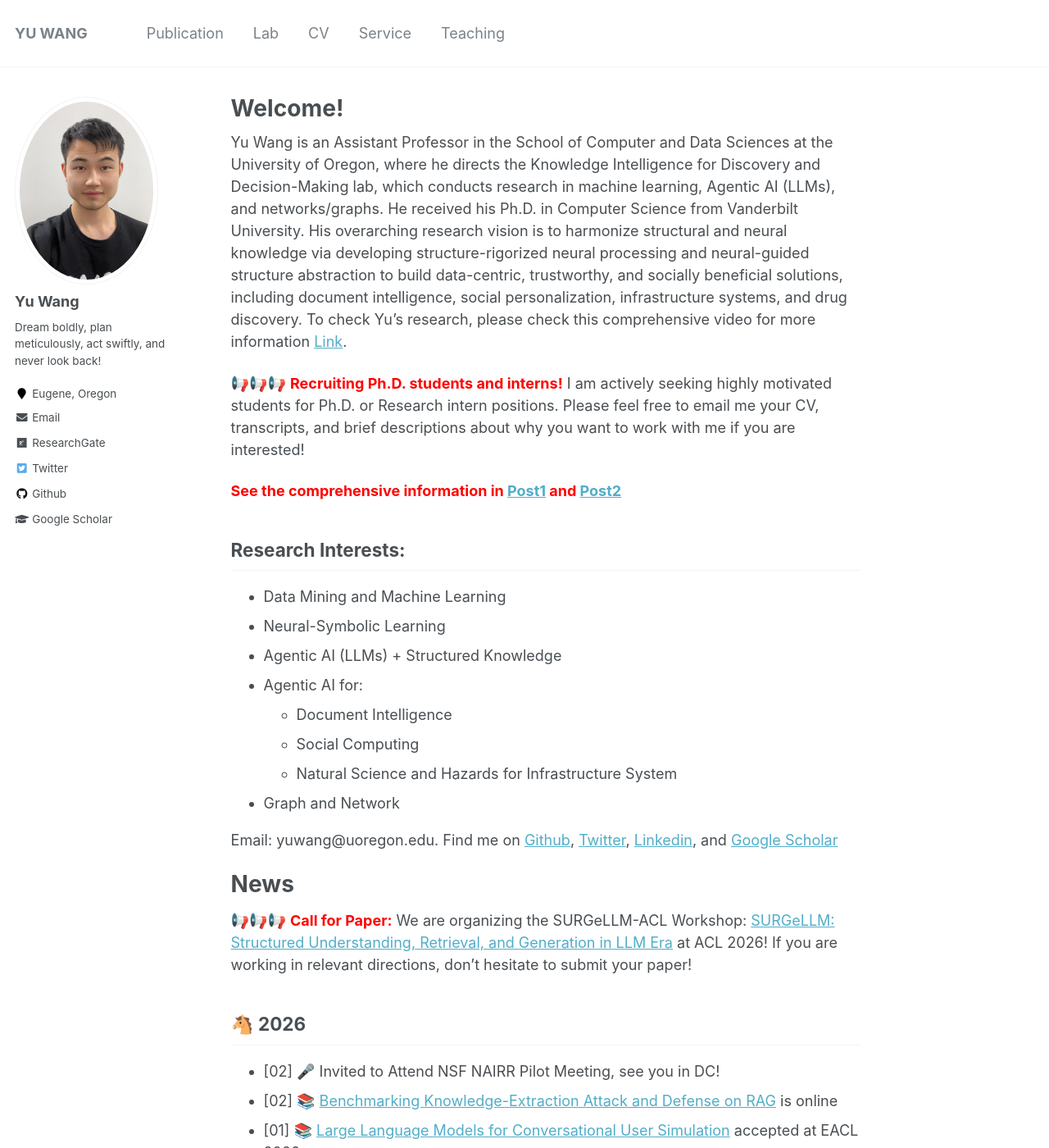
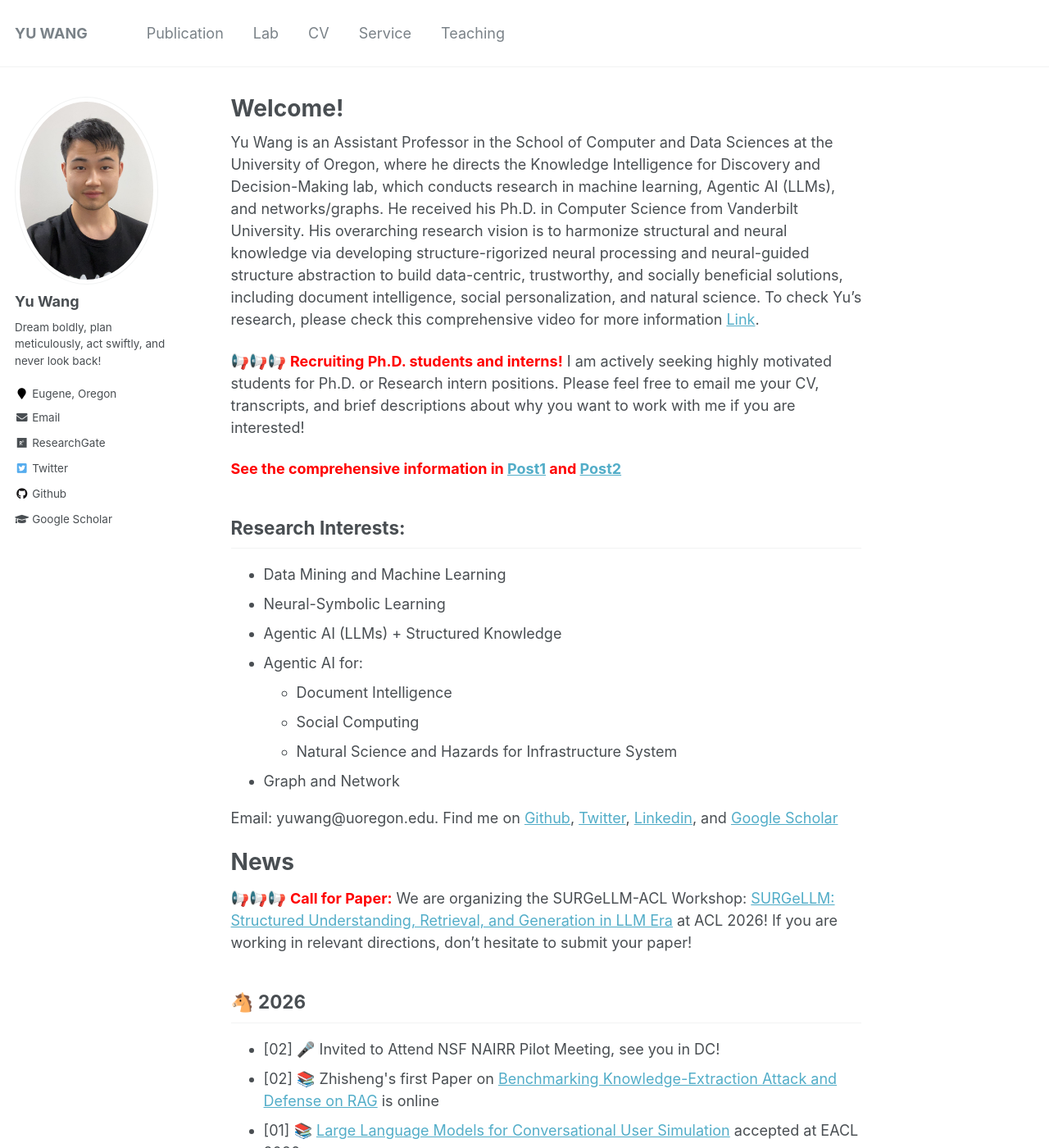
Before and after one commit to yuwang0103/yuwang0103.github.io, a Jekyll site: the page built from _pages/about.md, in a window 1280 px wide and 1400 px high. Shown: the whole window at 82% size. Built offline with Jekyll 4.4.1, drawn with Linux system fonts in a browser that asks for light colours; part of the change alters nothing that is shown; some of the changed text lies outside the part shown.

Commit message:
Update about page: refine bio and news item descriptions
Co-Authored-By: Claude Sonnet 4.6 <noreply@anthropic.com>

```diff
--- a/_pages/about.md
+++ b/_pages/about.md
@@ -9,7 +9,7 @@ redirect_from:
 ---
 
 
-Yu Wang is an Assistant Professor in the School of Computer and Data Sciences at the University of Oregon, where he directs the Knowledge Intelligence for Discovery and Decision-Making lab, which conducts research in machine learning, Agentic AI (LLMs), and networks/graphs. He received his Ph.D. in Computer Science from Vanderbilt University. His overarching research vision is to harmonize structural and neural knowledge via developing structure-rigorized neural processing and neural-guided structure abstraction to build data-centric, trustworthy, and socially beneficial solutions, including document intelligence, social personalization, infrastructure systems, and drug discovery. To check Yu's research, please check this comprehensive video for more information <a href='https://media.oregonstate.edu/media/t/1_qor5vsmj/232665543'>Link</a>.
+Yu Wang is an Assistant Professor in the School of Computer and Data Sciences at the University of Oregon, where he directs the Knowledge Intelligence for Discovery and Decision-Making lab, which conducts research in machine learning, Agentic AI (LLMs), and networks/graphs. He received his Ph.D. in Computer Science from Vanderbilt University. His overarching research vision is to harmonize structural and neural knowledge via developing structure-rigorized neural processing and neural-guided structure abstraction to build data-centric, trustworthy, and socially beneficial solutions, including document intelligence, social personalization, and natural science. To check Yu's research, please check this comprehensive video for more information <a href='https://media.oregonstate.edu/media/t/1_qor5vsmj/232665543'>Link</a>.
 
 📢📢📢 <span style="color:red">**Recruiting Ph.D. students and interns!**</span> I am actively seeking highly motivated students for Ph.D. or Research intern positions. Please feel free to email me your CV, transcripts, and brief descriptions about why you want to work with me if you are interested!
 
@@ -37,7 +37,7 @@ News
 -----
 <ul>
 <li>[02] 🎤 Invited to Attend NSF NAIRR Pilot Meeting, see you in DC!</li>
-<li>[02] 📚 <a href="https://arxiv.org/abs/2602.09319">Benchmarking Knowledge-Extraction Attack and Defense on RAG</a> is online</li>
+<li>[02] 📚 Zhisheng's first Paper on <a href="https://arxiv.org/abs/2602.09319">Benchmarking Knowledge-Extraction Attack and Defense on RAG</a> is online</li>
 <li>[01] 📚 <a href="http://ryanrossi.com/pubs/LLM-based_User_Simulated_Data_Generation_Survey.pdf"> Large Language Models for Conversational User Simulation</a> accepted at EACL 2026.</li>
 <li>[01] 📚 Paper on  <a href=''>RL Exploration on Graphs</a> accepted at WWW'26!</li>
 </ul>
@@ -45,20 +45,19 @@ News
 🐍 2025
 -----
 <ul>
-<li>[12] 📚 Paper on  <a href=''>Rule Mining and Learning for Structured Knowledge Retrieval</a> accepted at WSDM'26!</li>
-<li>[11] 📚 My first master student Utkarsh's first work on  <a href='https://arxiv.org/abs/2509.23773'>Knowledge Homophily in Large Language Models</a> accepted at WSDM'26!</li>
+<li>[12] 📚 Yongjia's Paper on  <a href=''>Rule Mining and Learning for Structured Knowledge Retrieval</a> accepted at WSDM'26!</li>
+<li>[11] 📚 Utkarsh's first Paper on  <a href='https://arxiv.org/abs/2509.23773'>Knowledge Homophily in Large Language Models</a> accepted at WSDM'26!</li>
 <li>[11] 📚 Paper on  <a href=''>SaVe-TAG: Semantic-aware Vicinal Risk Minimization for Long-Tailed Text-Attributed Graphs</a> accepted at KDD'26!</li>
-<li>[11] 📚 Paper on  <a href='https://arxiv.org/abs/2509.18007'>Building Transparency in Deep Learning-Powered Network Traffic Classification: A Traffic-Explainer Framework</a> accepted at KDD'26!</li>
-<li>[11] 🎤 Talk at <a href='https://media.oregonstate.edu/media/t/1_qor5vsmj/232665543'>AI Seminar at Oregon State University</a> on "Rigorizing Neural Thinking with Structural Intelligence"!</li>
-<li>[10] 📚 Tutorial on  <a href=''>Democratizing RAG with Structured Knowledge Intelligence</a> accepted at WSDM'26!</li>
-<li>[09] 📚 Workshop Paper on  <a href=''>Contrastive Learning approach to Submarine Network Cartography</a> accepted at IMC Student Workshop'25!</li>
+<li>[11] 📚 Riya's First Paper on  <a href='https://arxiv.org/abs/2509.18007'>Building Transparency in Deep Learning-Powered Network Traffic Classification: A Traffic-Explainer Framework</a> accepted at KDD'26!</li>
+<li>[11] 🎤 Yu Invited Talk at <a href='https://media.oregonstate.edu/media/t/1_qor5vsmj/232665543'>AI Seminar at Oregon State University</a> on "Rigorizing Neural Thinking with Structural Intelligence"!</li>
+<li>[10] 📚 Our Group Tutorial on  <a href=''>Democratizing RAG with Structured Knowledge Intelligence</a> accepted at WSDM'26!</li>
+<li>[09] 📚 Riya's Workshop Paper on  <a href=''>Contrastive Learning approach to Submarine Network Cartography</a> accepted at IMC Student Workshop'25!</li>
 <li>[09] 📚 Workshop <a href=''>SURGeLLM: Structured Understanding, Retrieval, and Generation in LLMs Era</a> accepted at ACL'26!</li>
 <li>[08] 📚 Paper on  <a href='https://arxiv.org/abs/2503.13804'>Knowledge Filtering and Integration for GraphRAG</a> accepted at EMNLP'25!</li>
 <li>[08] 💰 <span style="color:red"><b>Our NSF-NAIRR Pilot project on developing Foundational GraphRAG has been selected!</b></span></li>
-<li>[08] 📚 Paper on SSL for Unveiling Submarine Cable Paths has been accepted at IMC 2025 Student Workshop!</li>
+<li>[08] 📚 Riya's Paper on SSL for Unveiling Submarine Cable Paths has been accepted at IMC 2025 Student Workshop!</li>
 <li>[08] 🎉 <span style="color:red"><b>Received KDD Outstanding Dissertation Award Honorable Mention!</b></span></li>
 <li>[07] 💰 <span style="color:red"><b>Received NSF IIS-III Core Program Award as lead PI. This project aims to well-round GraphRAG for society, security, and science!</b></span></li>
-<!-- <li>[07] 💰 <span style="color:red"><b><a href='https://kindlab-fly.github.io/projects/nsf-III-GraphRAG/'>Collaborative Research</a> Received NSF IIS-III Core Program (my role: lead PI). This project aims to well-round GraphRAG for society, security, and science!</b></span></li> -->
 <li>[07] 📚 Paper on <a href='https://arxiv.org/abs/2411.01747'>Agentic Learning beyond Pre-defined Action Space</a> accepted at COLM'25!</li>
 <li>[06] 📚 Paper on <a href='https://ieeexplore.ieee.org/document/11029199'>Edge Splitting for Temporal Graph</a> has been accepted at <a href='https://ieeexplore.ieee.org/xpl/RecentIssue.jsp?punumber=6488902'>TNSE</a>!</li>
 <li>[06] 📚 Survey on <a href='https://arxiv.org/abs/2411.00027'>Personalization of LLMs</a> has been accepted at <a href='https://jmlr.org/tmlr/'>TMLR</a>!</li>
```
